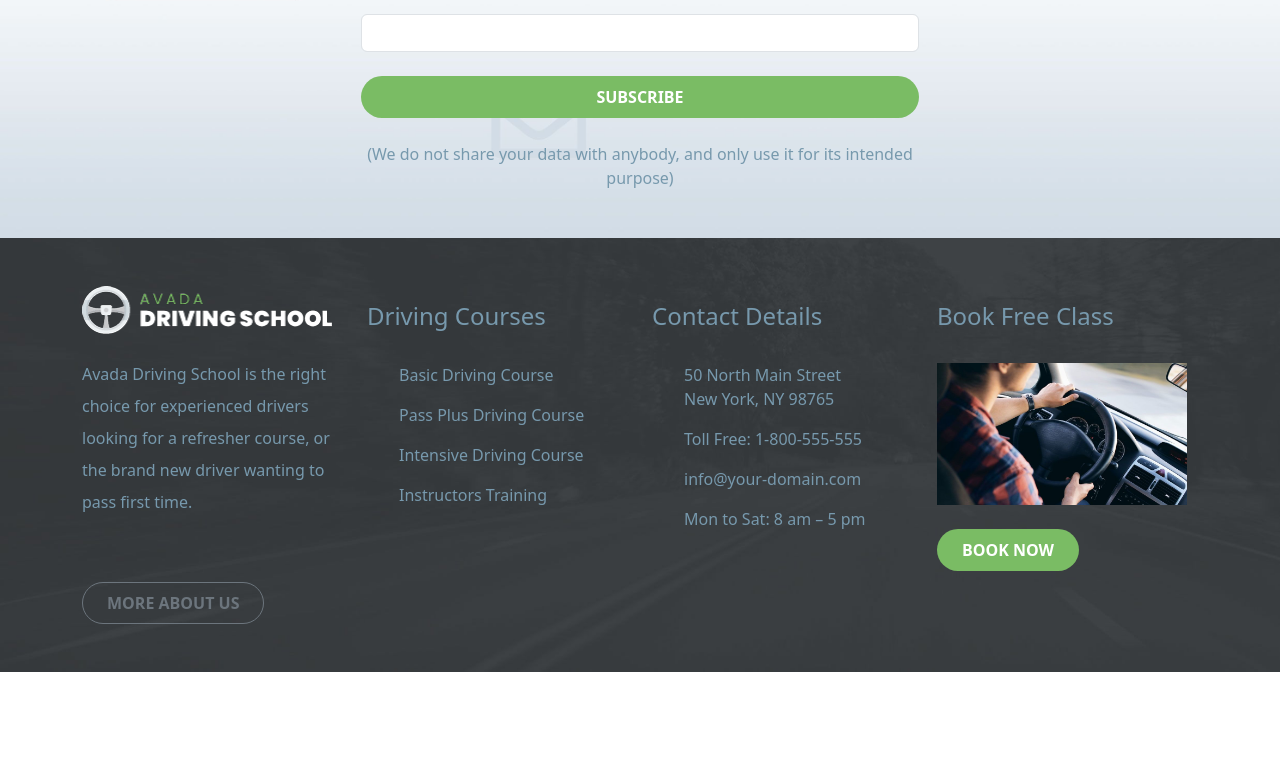
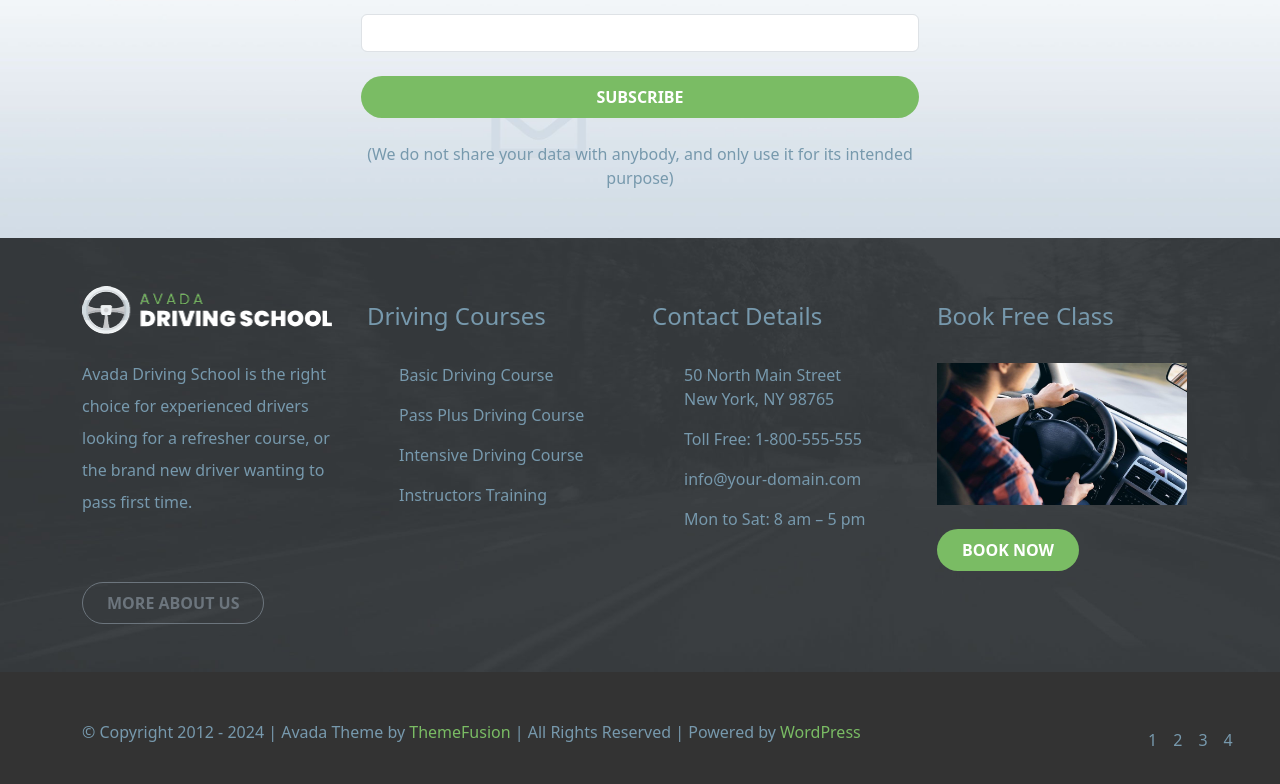
Before and after one commit to MiriamPecora/proj-html-vuejs, a Vue app: page / in a window 1280 px wide. Shown: the part 4120-4904 px from the top of the page. Before the commit the page ends 4792 px from the top, so only its background shows below. Built offline with nearby package versions, Linux system fonts and the light colour scheme.

Commit message:
[UPD] Updated footer: added bottom section

```diff
--- a/src/components/AppFooter.vue
+++ b/src/components/AppFooter.vue
@@ -81,6 +81,28 @@
             </div>
         </div>
 
+        <div id="bottom_footer">
+            <div class="container-lg d-flex justify-content-between py-5">
+                <div class="row w-100">
+                    <div class="col-sm-6 col-md-8 d-flex align-items-center">
+                        <div class="content text-nowrap">
+                            <p>© Copyright 2012 - 2024 | Avada Theme by <span class="highlight">ThemeFusion</span> | All Rights Reserved | Powered by <span class="highlight">WordPress</span></p>
+                        </div>
+                    </div>
+                </div>
+                <div class="col-sm-6 col-md-4 d-flex justify-content-end align-items-center">
+                    <div class="content">
+                        <ul class="d-flex flex-row gap-3 mb-0">
+                            <li>1</li>
+                            <li>2</li>
+                            <li>3</li>
+                            <li>4</li>
+                        </ul>
+                    </div>
+                </div>
+            </div>
+        </div>
+
     </footer>
 </template>
 
@@ -119,7 +141,11 @@
         background-color: $color-main;
     }
 
-    // .col {
-    //     border: solid black 1px;
-    // }
+    #bottom_footer {
+        background-color: $bg-dark;
+    }
+
+    .highlight {
+        color: $color-main;
+    }
 </style>
```
